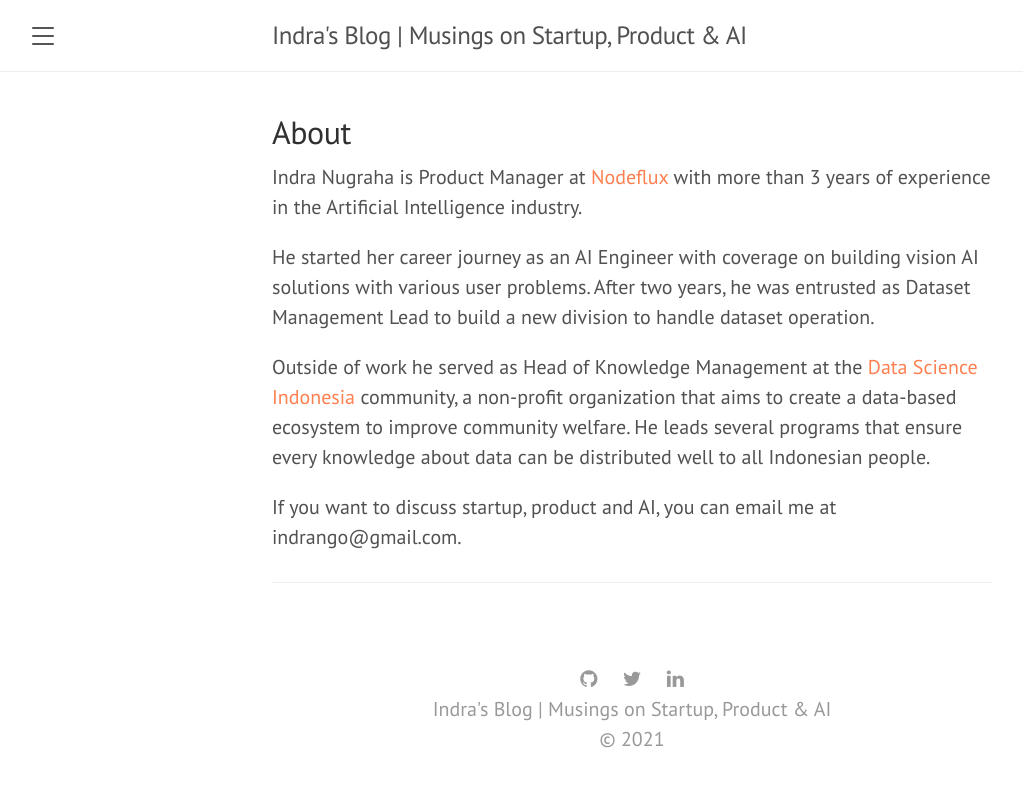
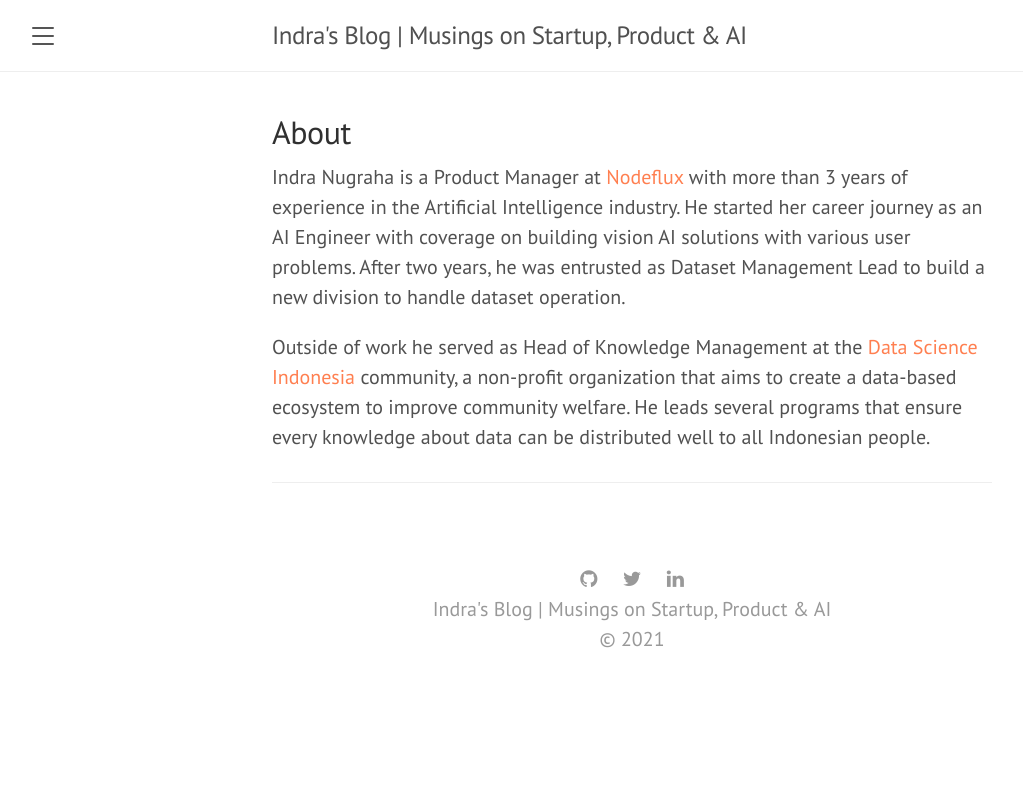
Before and after one commit to indrango/indrango.github.io, a Jekyll site: the page built from about.md, in a window 1280 px wide. Shown: the top 787 px of the page, without its empty margins (8-1031 px from the left). Built offline with Jekyll 4.4.1, drawn with Linux system fonts in a browser that asks for light colours.

Commit message:
Update about.md
Change about section

```diff
--- a/about.md
+++ b/about.md
@@ -3,10 +3,6 @@ layout: page
 title: About
 ---
 
-Indra Nugraha is Product Manager at [Nodeflux](https://www.nodeflux.io/) with more than 3 years of experience in the Artificial Intelligence industry.
-
-He started her career journey as an AI Engineer with coverage on building vision AI solutions with various user problems. After two years, he was entrusted as Dataset Management Lead to build a new division to handle dataset operation.
+Indra Nugraha is a Product Manager at [Nodeflux](https://www.nodeflux.io/) with more than 3 years of experience in the Artificial Intelligence industry. He started her career journey as an AI Engineer with coverage on building vision AI solutions with various user problems. After two years, he was entrusted as Dataset Management Lead to build a new division to handle dataset operation.
 
 Outside of work he served as Head of Knowledge Management at the [Data Science Indonesia](https://datascience.or.id/) community, a non-profit organization that aims to create a data-based ecosystem to improve community welfare. He leads several programs that ensure every knowledge about data can be distributed well to all Indonesian people.
-
-If you want to discuss startup, product and AI, you can email me at indrango@gmail.com.
```
